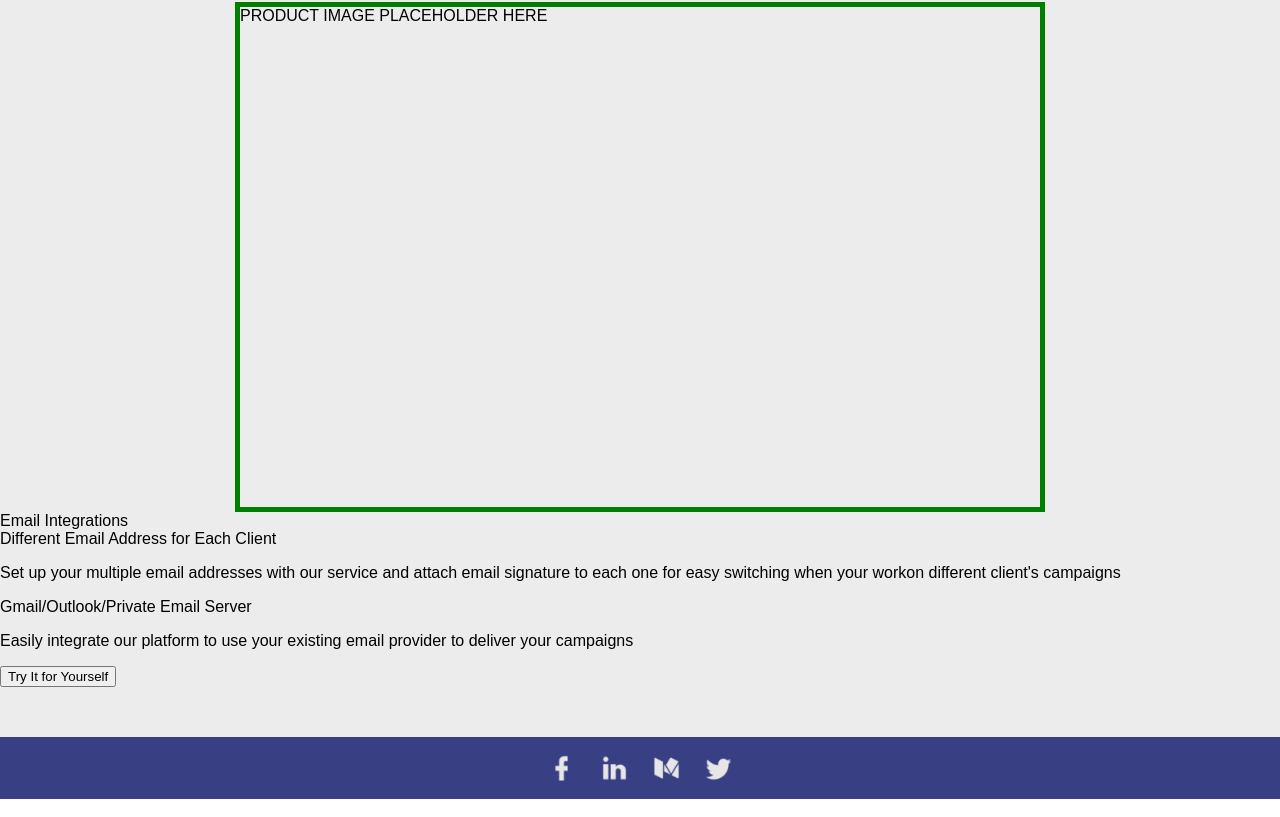
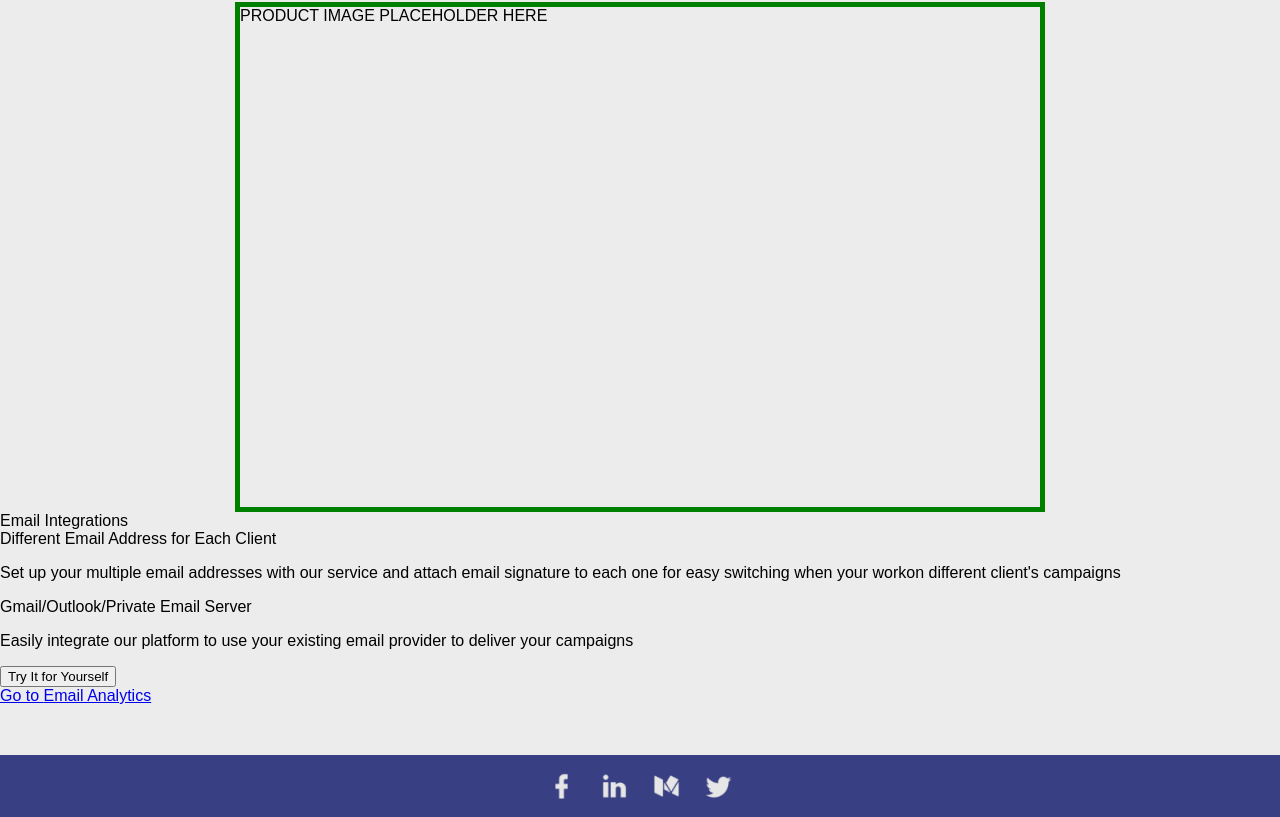
Before and after one commit to news-ai/site-revamp, a React (Create React App) app: page /products/different-emails in a window 1280 px wide. Shown: the part 280-1097 px from the top of the page. Built offline with nearby package versions, Linux system fonts and the light colour scheme.

Commit message:
cycle through different features + overview in routing

```diff
--- a/src/ProductsPage.js
+++ b/src/ProductsPage.js
@@ -143,6 +143,35 @@ const SyncCommunicationsToContact = () => (
   </div>
   );
 
+const routes = [
+  {
+    exact: true,
+    name: 'Overview',
+    component: ProductOverview,
+    path: '/products'
+  },
+  {
+    name: 'Organize',
+    component: SyncCommunicationsToContact,
+    path: '/products/organize'
+  },
+  {
+    name: 'Personalize Pitch',
+    component: PersonalizeYourPitch,
+    path: '/products/personalize-pitch'
+  },
+  {
+    name: 'Email Analytics',
+    component: EmailAnalytics,
+    path: '/products/email-analytics'
+  },
+  {
+    name: 'Email Integrations',
+    component: DifferentEmailForDifferentClients,
+    path: '/products/different-emails'
+  },
+];
+
 const ProductsPage = props => (
   <div style={{
     position: 'relative',
@@ -158,11 +187,18 @@ const ProductsPage = props => (
     <div className='horizontal-center'>
       <div style={{width: 800, height: 500, border: '5px solid green'}} > PRODUCT IMAGE PLACEHOLDER HERE</div>
     </div>
-    <Route exact path='/products' component={ProductOverview} />
-    <Route path='/products/organize' component={SyncCommunicationsToContact} />
-    <Route path='/products/personalize-pitch' component={PersonalizeYourPitch} />
-    <Route path='/products/email-analytics' component={EmailAnalytics} />
-    <Route path='/products/different-emails' component={DifferentEmailForDifferentClients} />
+    {routes.map((route, i) =>
+      <div>
+        <Route exact={route.exact} key={route.path} path={route.path} component={route.component} />
+        <Route exact={route.exact} key={route.path} path={route.path} component={() => route.exact ? null : (
+            <div>
+            {i > 0 && <Link to={routes[i-1].path}>Go to {routes[i-1].name}</Link>}
+            {i < routes.length-1 && <Link to={routes[i+1].path}>Go to {routes[i+1].name}</Link>}
+            </div>
+          )
+        } />
+      </div>
+      )}
   </div>
   );
 
```
